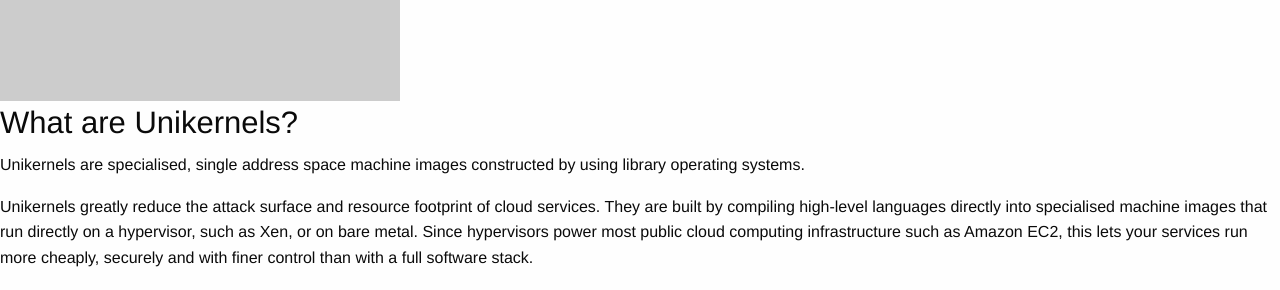
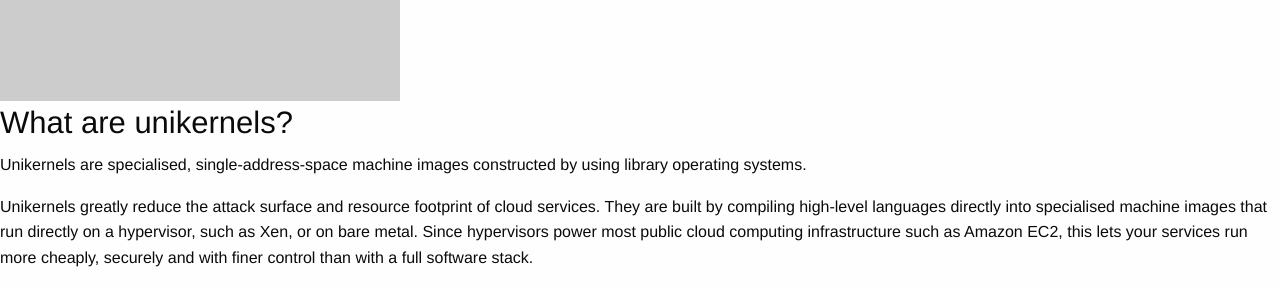
Before and after one commit to Unikernel-Systems/unikernel.org, a Jekyll site: the page built from index.html, in a window 1280 px wide. Shown: the part 695-985 px from the top of the page. Built offline with Jekyll 4.4.1, drawn with Linux system fonts in a browser that asks for light colours; nearby versions of some CDN libraries; library files that are not in the unit come from our copies; comment, search, counter and statistics services are not loaded.

Commit message:
Punctuation, capitalization.

```diff
--- a/index.html
+++ b/index.html
@@ -17,10 +17,10 @@ tagline: "Rethinking Cloud Infrastructure"
     <img src="http://placehold.it/400x300&text=[img]">
   </div>
   <div class="large-8 columns">
-    <h3>What are Unikernels?</h3>
+    <h3>What are unikernels?</h3>
     <div class="row">
       <div class="large-12 columns">
-        <p>Unikernels are specialised, single address space machine images constructed by using library operating systems.</p>
+        <p>Unikernels are specialised, single-address-space machine images constructed by using library operating systems.</p>
         <p>Unikernels greatly reduce the attack surface and resource footprint of cloud services. They are built by compiling high-level languages directly into specialised machine images that run directly on a hypervisor, such as Xen, or on bare metal. Since hypervisors power most public cloud computing infrastructure such as Amazon EC2, this lets your services run more cheaply, securely and with finer control than with a full software stack.</p>
         <p>Unikernels provide many benefits compared to a traditional OS, including improved security, smaller footprints, better optimisation and fast boot times.</p>
       </div>
```
